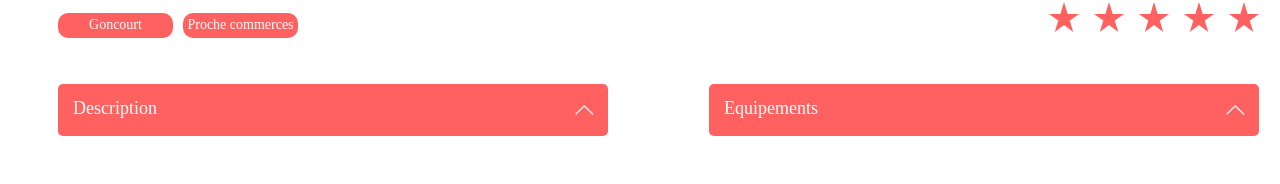
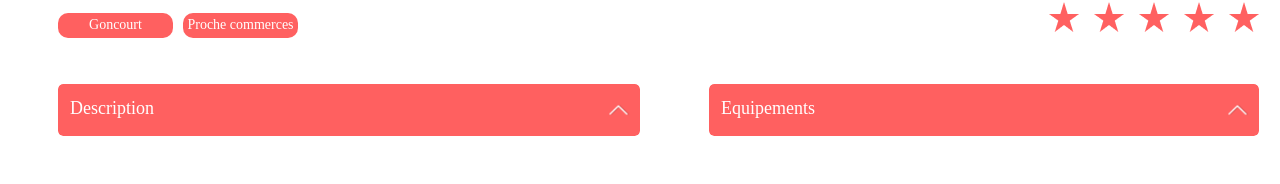
Before and after one commit to betaviralhadas/kasa, a React (Create React App) app: page /Housing/0979876d in a window 1280 px wide. Shown: the part 699-883 px from the top of the page. Built offline with nearby package versions, Linux system fonts and the light colour scheme.

Commit message:
last commit

```diff
--- a/src/pages/Housing.jsx
+++ b/src/pages/Housing.jsx
@@ -44,19 +44,20 @@ const Housing = () => {
                 </div>
             </div>
             <div className="collapseHousing">
-                <div className="collapseDescription">
+
                 {<Collapse
+                    className="collapseDescription"
                     title="Description"
                     description={<p>{description}</p>} />}
-                </div>
-                <div className="equipments">
+
+
                 {<Collapse
-
+                    className="equipments"
                     title="Equipements"
                     description={<ul>{equipments.map((equipement) => {
                         return <li key={`${equipement}`}>{equipement}</li>
                     })}</ul>} />}
-                </div>
+
 
             </div>
         </main>
--- a/src/style/components/_Carousel.scss
+++ b/src/style/components/_Carousel.scss
@@ -63,7 +63,7 @@
         position: absolute;
         display: flex;
         left: 659px;
-        bottom: -196px;
+        bottom: -141px;
         font-size: 18px;
         font-weight: 500;
         color: white;
--- a/src/style/components/_Collapse.scss
+++ b/src/style/components/_Collapse.scss
@@ -5,7 +5,7 @@
     flex-direction: column;
     align-items: center;
     width: 1023px;
-    background: #FF6060;
+    // background: #FF6060;
     border-radius: 5px;
 
     @media screen and (max-width:767px) {
@@ -24,6 +24,8 @@
         display: flex;
         align-items: center;
         height: 52px;
+        background: #FF6060;
+        width: 100%;
 
         @media screen and (max-width:767px) {
             height: 30px;
@@ -32,7 +34,7 @@
         .title {
             width: 956px;
             height: 32px;
-            margin-left: -20px;
+            margin-left: 12px;
             font-style: normal;
             font-weight: 500;
             font-size: 24px;
--- a/src/style/pages/_Housing.scss
+++ b/src/style/pages/_Housing.scss
@@ -17,7 +17,7 @@
 
     @media screen and (min-width:768px) and (max-width:992px) {
         width: 710px;
-        margin: 20px 0 157px 20px;
+        margin: 20px 0 -81px 20px;
     }
 
     h1 {
@@ -195,10 +195,15 @@
         margin-left: 20px;
     }
 
-    .collapseDescription {
+    @media screen and (min-width:768px) and (max-width:992px) {
+        gap: 133px;
+        margin: 0 18px 50px 20px;
+    }
+
+    #collapseDescription {
         width: 582px;
         display: flex;
-        flex-direction: row;
+        flex-direction: column;
         align-items: center;
 
         @media screen and (max-width:767px) {
@@ -210,28 +215,19 @@
             width: 350px;
         }
 
-        .button {
-            position: relative;
-            overflow: hidden;
-            display: flex;
-            flex-direction: column;
-            align-items: center;
-            width: 550px;
-            background: #FF6060;
-            border-radius: 5px;
-
-            @media screen and (max-width:767px) {
-                width: 375px;
-            }
-
-            @media screen and (min-width:768px) and (max-width:992px) {
-                width: 710px;
-            }
-
         .titlearrow {
             display: flex;
             align-items: center;
             height: 52px;
+            justify-content: space-between;
+            border-radius: 5px;
+            background-color: #FF6060;
+            color: #fff;
+            font-weight: 500;
+            font-size: 24px;
+            cursor: pointer;
+            width: 100%;
+
 
             @media screen and (max-width:767px) {
                 height: 30px;
@@ -242,7 +238,7 @@
             }
 
             .title {
-                    width: 500px;
+                width: 582px;
                 height: 25px;
                 font-style: normal;
                 font-weight: 500;
@@ -265,11 +261,12 @@
 
             a {
                 img {
-                        position: absolute;
-                        top: 16px;
+                    /* position: absolute;
+                    top: 16px; */
                     object-fit: contain;
                     width: 25px;
-                        height: 20px;
+                    margin-left: -33px;
+                    // height: 20px;
 
                     @media screen and (max-width:767px) {
                         top: 5px;
@@ -285,15 +282,22 @@
         .description {
             background: aliceblue;
             color: #FF6060;
-                padding: 1px 0px 1px 16px;
-            }
+           // padding: 1px 0px 1px 16px;
+            font-size: 17px;
+            font-weight: 400;
+            width: 100%;
+
+            p {
+                padding: 0px 10px 5px 5px;
             }
         }
 
-    .equipments {
+    }
+
+    #collapseEquipements {
         width: 550px;
         display: flex;
-        flex-direction: row;
+        flex-direction: column;
         align-items: center;
         margin-left: -99px;
 
@@ -306,28 +310,18 @@
             width: 350px;
         }
 
-        .button {
-            position: relative;
-            overflow: hidden;
-            display: flex;
-            flex-direction: column;
-            align-items: center;
-            width: 550px;
-            background: #FF6060;
-            border-radius: 5px;
-
-            @media screen and (max-width:767px) {
-                width: 375px;
-            }
-
-            @media screen and (min-width:768px) and (max-width:992px) {
-                width: 350px;
-            }
-
         .titlearrow {
             display: flex;
             align-items: center;
             height: 52px;
+            justify-content: space-between;
+            border-radius: 5px;
+            background-color: #FF6060;
+            color: #fff;
+            font-weight: 500;
+            font-size: 24px;
+            cursor: pointer;
+            width: 100%;
 
             @media screen and (max-width:767px) {
                 height: 30px;
@@ -361,11 +355,9 @@
 
             a {
                 img {
-                        position: absolute;
-                        top: 16px;
                     object-fit: contain;
                     width: 25px;
-                        height: 20px;
+                    margin-left: -33px;
 
                     @media screen and (max-width:767px) {
                         top: 5px;
@@ -398,6 +390,6 @@
                 line-height: 20px;
             }
         }
+
     }
 }
-}
```
Also changed, not shown: 1 other file (tests, documents, lock files or other folders). Lines whose indentation alone changed are shown as unchanged.
